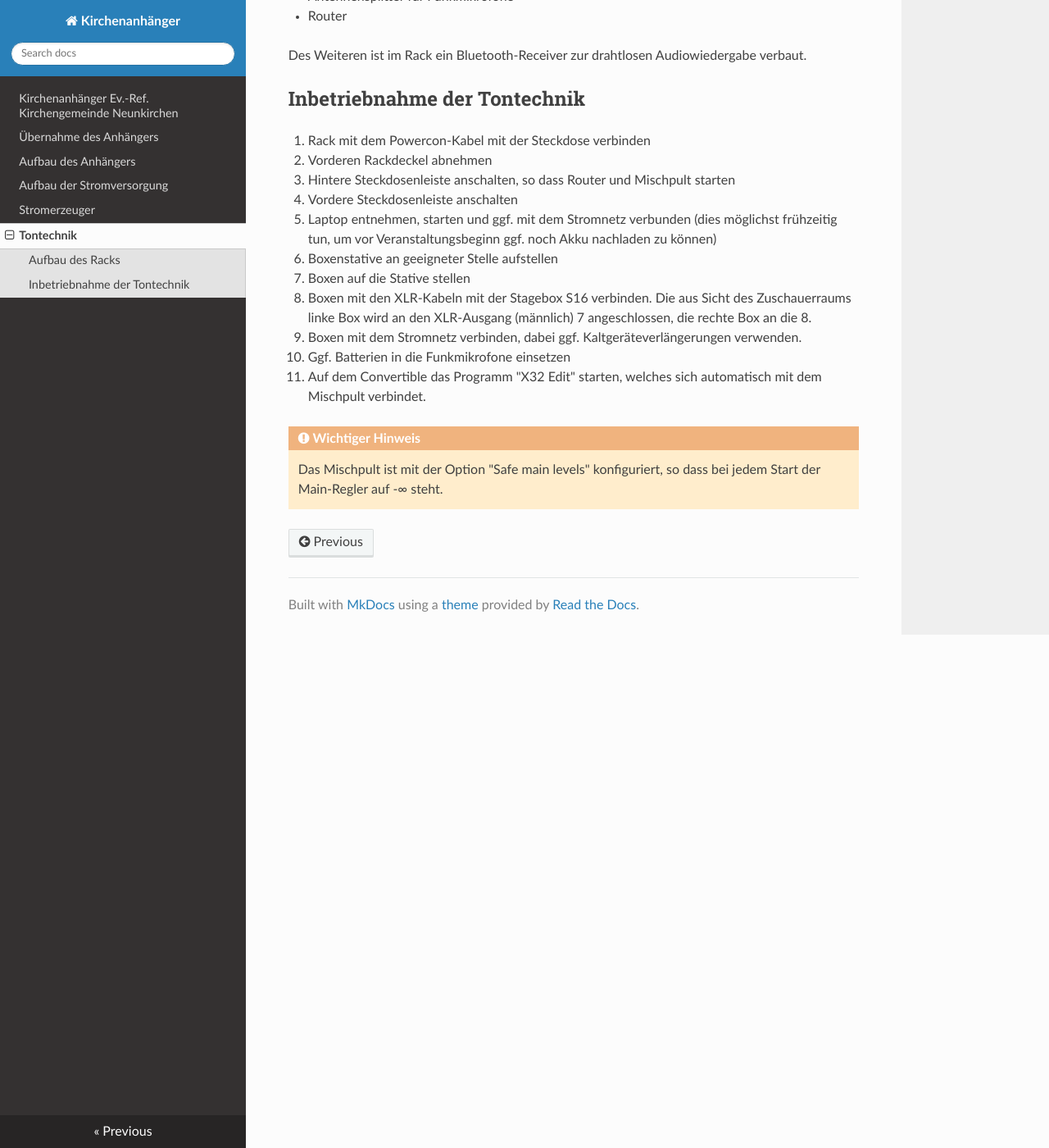
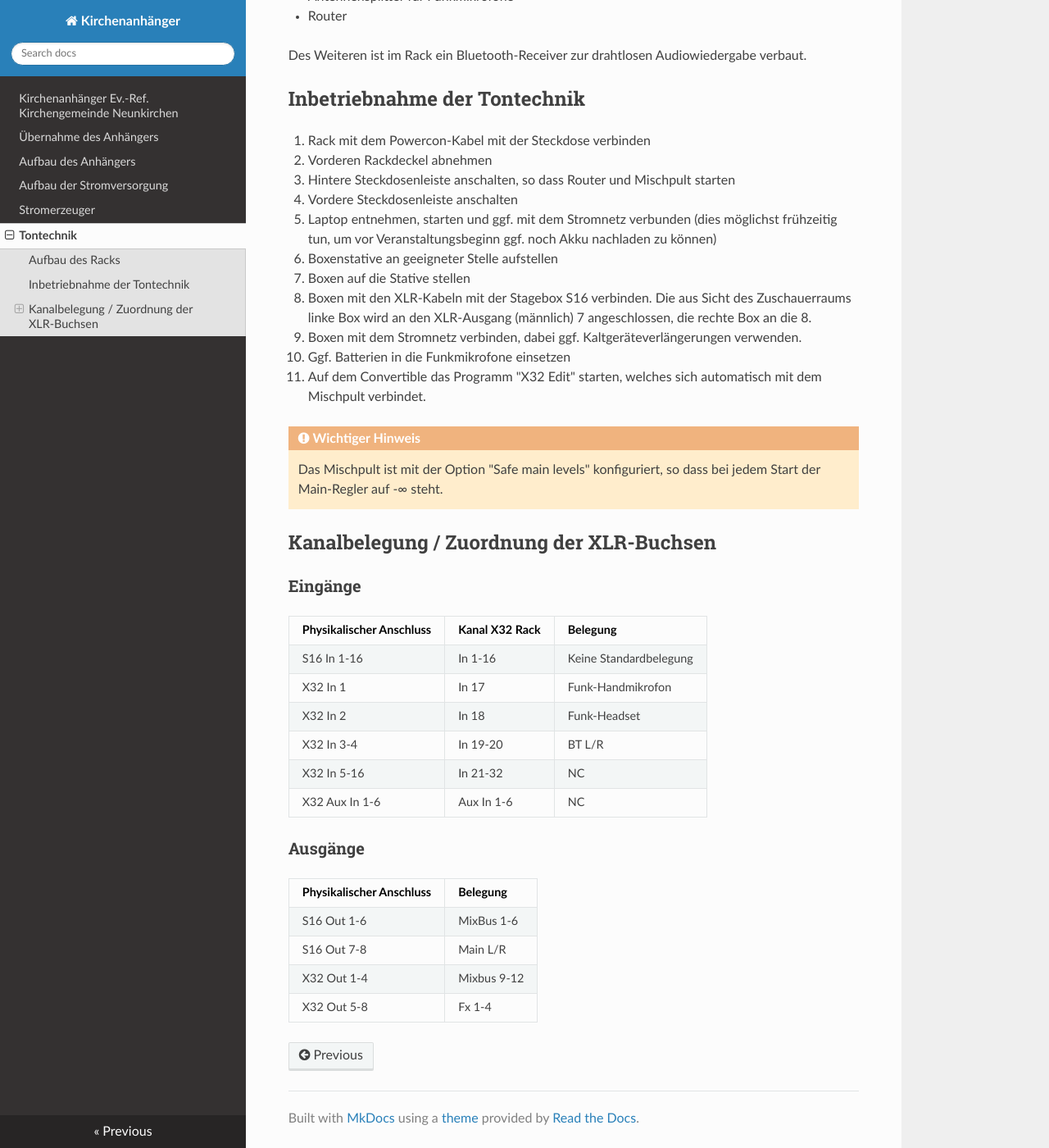
Before and after one commit to Ev-Ref-Kirchengemeinde-Neunkirchen/trailer_doc, an MkDocs documentation site: the page built from docs/tontechnik.md, in a window 1280 px wide and 1400 px high, scrolled down 832 px. Shown: the whole window at 82% size. Built offline with MkDocs 1.6.1, drawn with Linux system fonts in a browser that asks for light colours; nearby versions of some CDN libraries.

Commit message:
Add channels

```diff
--- a/docs/tontechnik.md
+++ b/docs/tontechnik.md
@@ -46,3 +46,25 @@ Des Weiteren ist im Rack ein Bluetooth-Receiver zur drahtlosen Audiowiedergabe v
 !!! warning "Wichtiger Hinweis"
 
     Das Mischpult ist mit der Option "Safe main levels" konfiguriert, so dass bei jedem Start der Main-Regler auf -∞ steht.
+
+## Kanalbelegung / Zuordnung der XLR-Buchsen
+
+### Eingänge
+
+| Physikalischer Anschluss  | Kanal X32 Rack    | Belegung                  |
+|---                        |---                |---                        |
+| S16 In 1-16               | In 1-16           | Keine Standardbelegung    |
+| X32 In 1                  | In 17             | Funk-Handmikrofon         |
+| X32 In 2                  | In 18             | Funk-Headset              |
+| X32 In 3-4                | In 19-20          | BT L/R                    |
+| X32 In 5-16               | In 21-32          | NC                        |
+| X32 Aux In 1-6            | Aux In 1-6        | NC                        |
+
+### Ausgänge
+
+| Physikalischer Anschluss  | Belegung      |
+|---                        |---            |
+| S16 Out 1-6               | MixBus 1-6    |
+| S16 Out 7-8               | Main L/R      |
+| X32 Out 1-4               | Mixbus 9-12   |
+| X32 Out 5-8               | Fx 1-4        |
```
